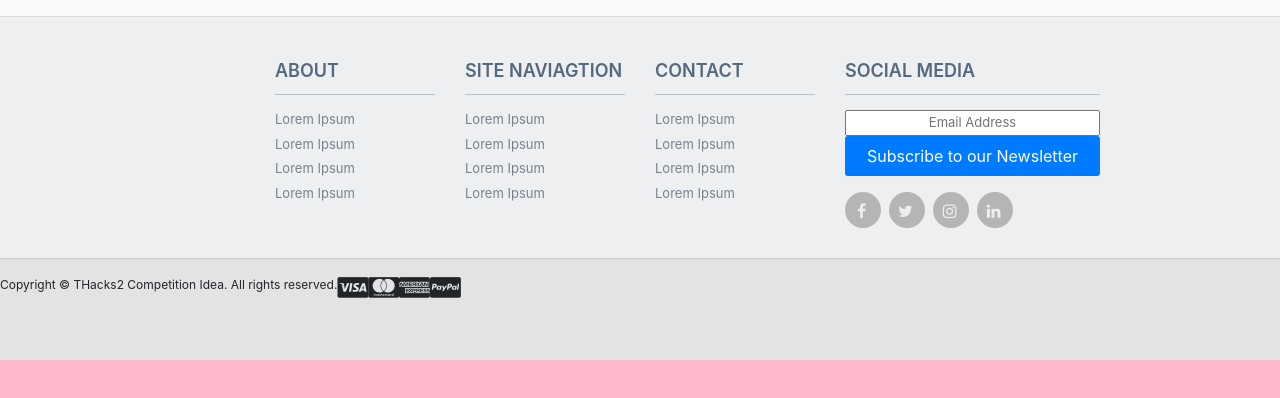
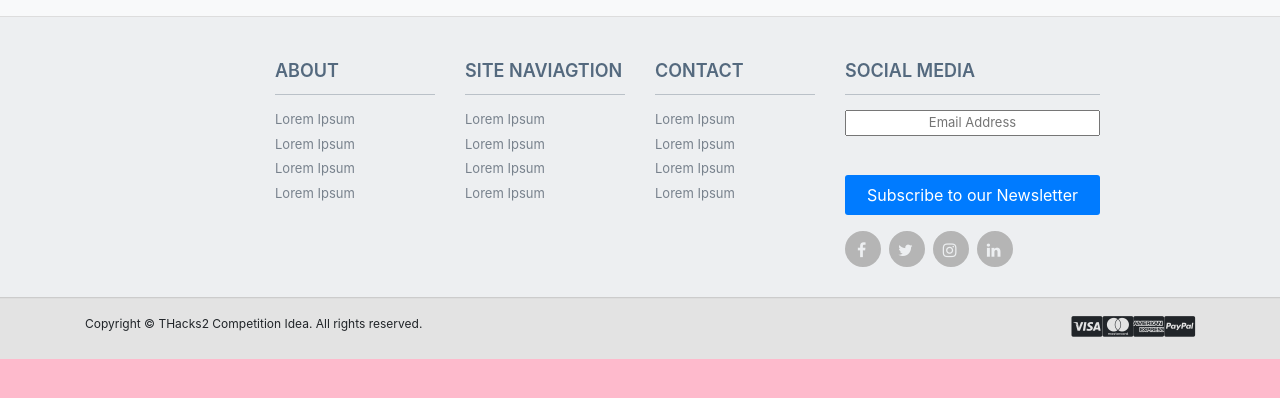
Before and after one commit to THacks2017/Competition, a plain HTML site: page index.html in a window 1280 px wide. Drawn offline with nearby package versions, Linux system fonts and the light colour scheme.

Commit message:
Update index.html

```diff
--- a/index.html
+++ b/index.html
@@ -223,6 +223,8 @@
 	                            <div class="input-append newsletter-box text-center">
 	                                <input type="text" class="full text-center" placeholder="Email Address">
 	                                <br>
+	                                <br>
+	                                <br>
 	                                <button class="btn btn-primary" type="button" onclick="subscribe()"> Subscribe to our Newsletter </button>
 	                            </div>
 	                        </li>
@@ -242,7 +244,7 @@
 	    <!--/.footer-->
 
 	    <div class="footer-bottom">
-	        <div class="container row">
+	        <div class="container">
 		            <p class="pull-left" id="copyright"> Copyright © THacks2 Competition Idea. All rights reserved. </p>
 		            <div class="pull-right">
 		                <ul class="nav nav-pills payments">
```
